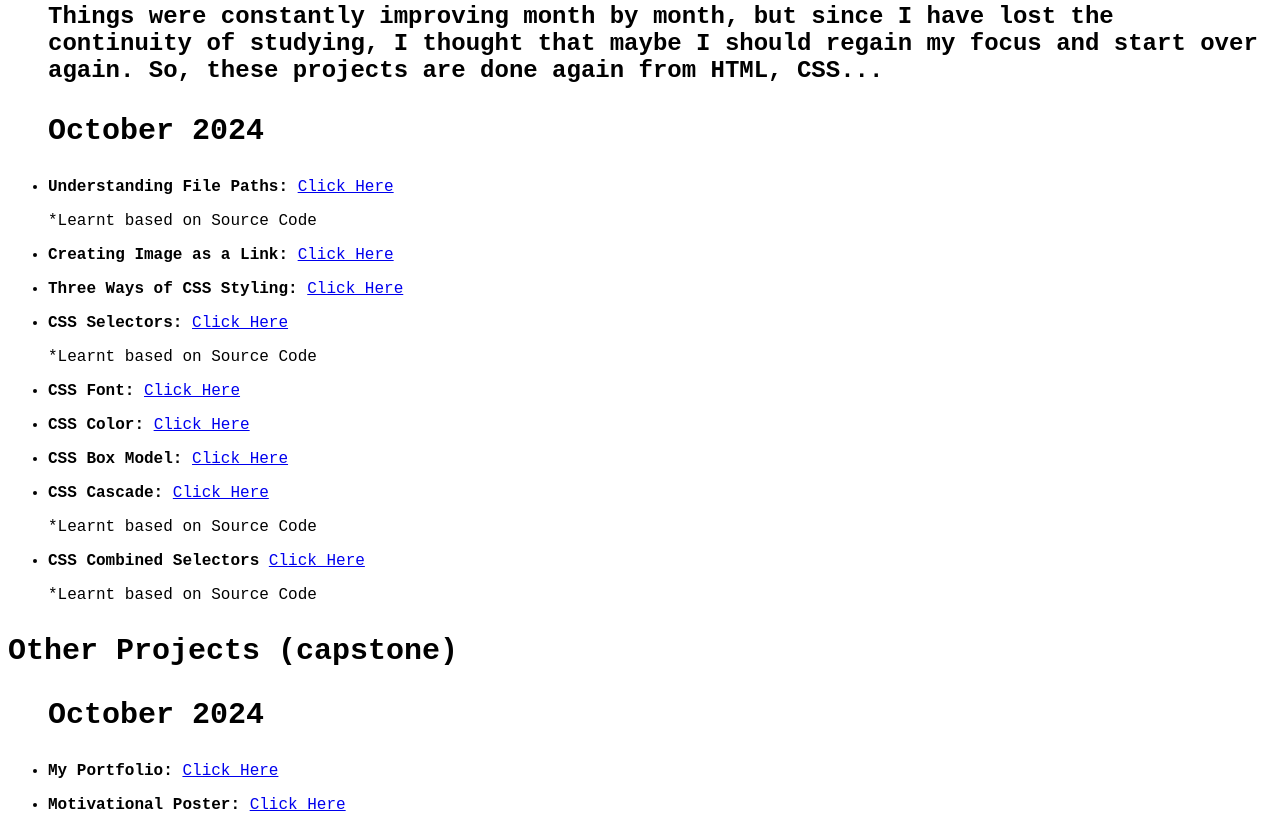
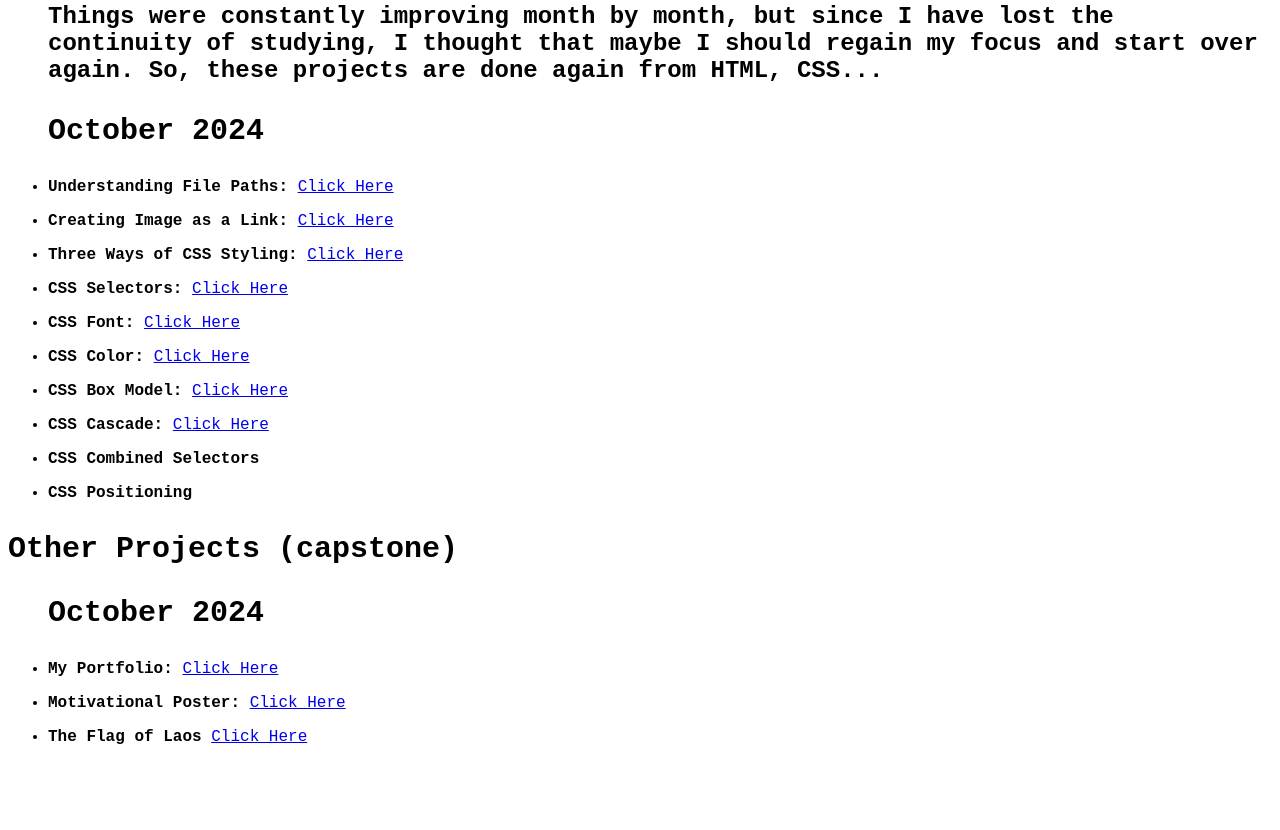
Before and after one commit to V-B-SAKTHIVEL/Web-Dev-Projects, a plain HTML site: page index.html in a window 1280 px wide. Shown: the part 1204-2034 px from the top of the page. After the commit the page ends 1966 px from the top, so only its background shows below. Drawn offline with Linux system fonts and the light colour scheme.

Commit message:
Update index.html

```diff
--- a/index.html
+++ b/index.html
@@ -93,7 +93,6 @@
         <h3>October 2024</h3>
         <li>
             <p><b>Understanding File Paths: </b> <a href="./filePath/4.0 File Paths/Folder0/index.html">Click Here</a></p>
-            <p>*Learnt based on Source Code</p>
         </li>
         <li>
             <p><b>Creating Image as a Link: </b> <a href="./webPages/index.html">Click Here</a></p>
@@ -103,7 +102,6 @@
         </li>
         <li>
             <p><b>CSS Selectors: </b> <a href="./cssSelectors/index.html">Click Here</a></p>
-            <p>*Learnt based on Source Code</p>
         </li>
         <li>
             <p><b>CSS Font: </b> <a href="./cssFont/index.html">Click Here</a></p>
@@ -116,11 +114,12 @@
         </li>
         <li>
             <p><b>CSS Cascade: </b> <a href="./cssCascade/index.html">Click Here</a></p>
-            <p>*Learnt based on Source Code</p>
         </li>
         <li>
-            <p><b>CSS Combined Selectors</b> <a href="./cssCombineSelectors/index.html">Click Here</a></p>
-            <p>*Learnt based on Source Code</p>
+            <p><b>CSS Combined Selectors</b> <a href="./cssCombineSelectors/index.html"></a></p>
+        </li>
+        <li>
+            <p><b>CSS Positioning</b> <a href="./cssPositioning/index.html"></a></p>
         </li>
 
     </ul>
@@ -134,6 +133,9 @@
         <li>
             <p><b>Motivational Poster: </b> <a href="https://v-b-sakthivel.github.io/Motivational-Poster/project-motivPoster/index.html">Click Here</a></p>
         </li>
+        <li>
+            <p><b>The Flag of Laos </b> <a href="https://v-b-sakthivel.github.io/Flag-Design/project-cssFlag/index.html">Click Here</a></p>
+        </li>
 
     </ul>
 </body>
```
